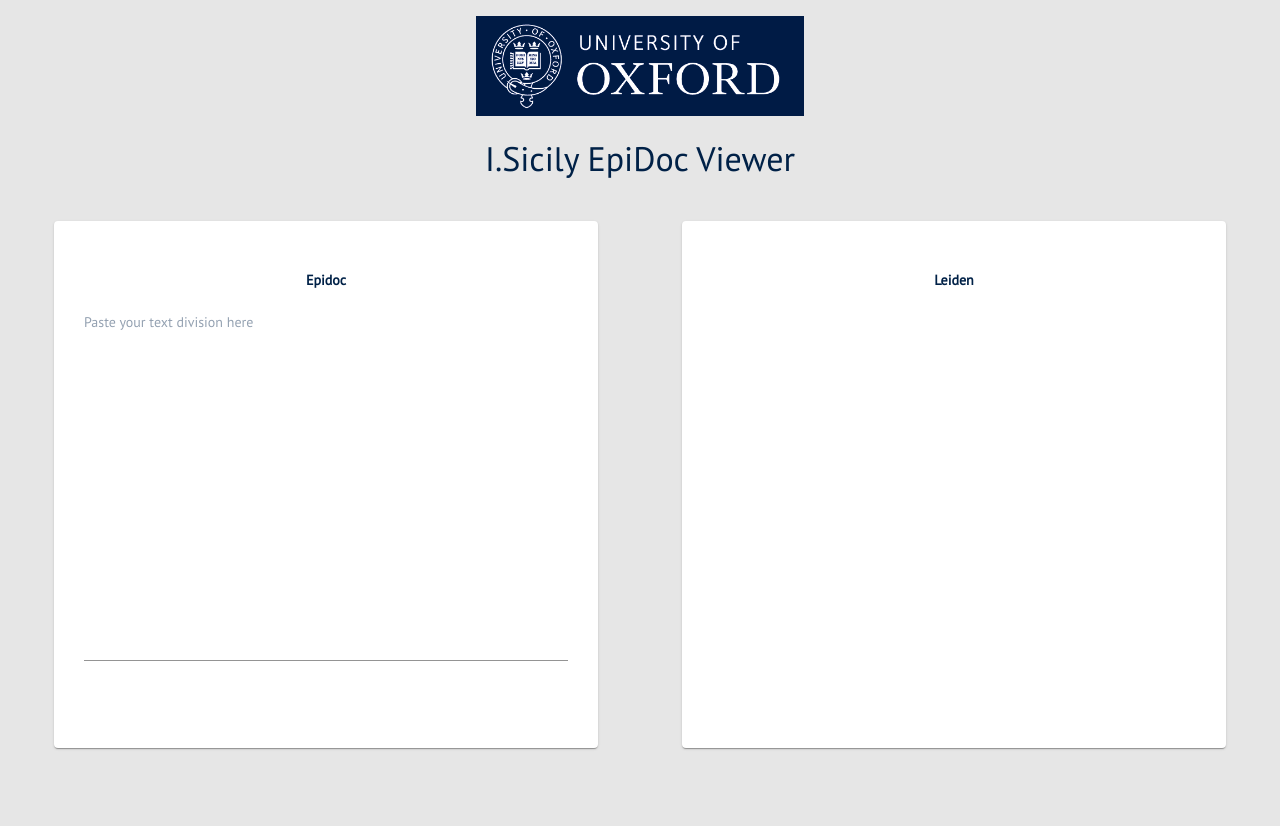
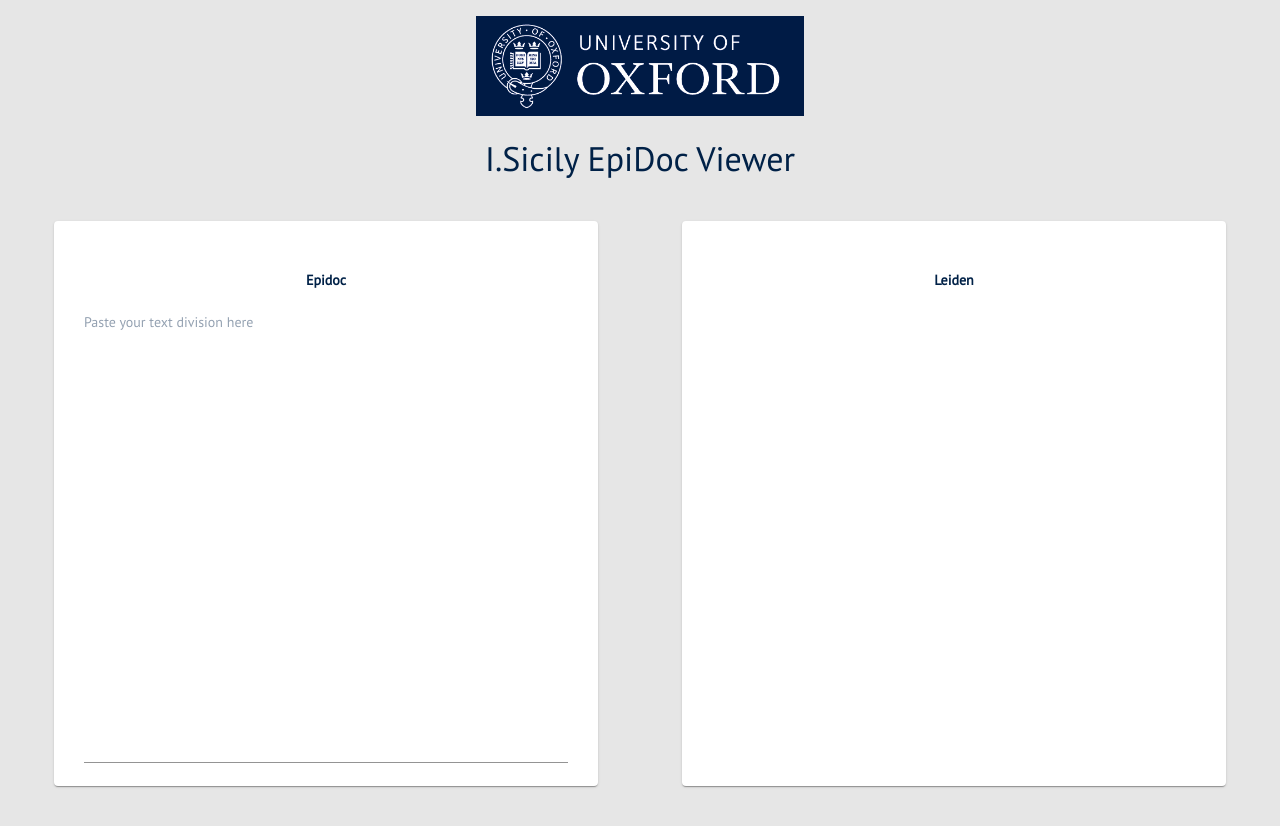
Before and after one commit to ISicily/epidoc-viewer, a React (Create React App) app: page / in a window 1280 px wide. Before the commit the page ends 800 px from the top, so only its background shows below. Built offline with nearby package versions, Linux system fonts and the light colour scheme; no server answers.

Commit message:
add scroll to leiden panel

```diff
--- a/src/App.js
+++ b/src/App.js
@@ -50,13 +50,14 @@
       <Grid container spacing={3}>
         <Grid item xs={6} >
           <Paper>
+          <h4>Epidoc</h4>
           <Box height={'32em'}>
-            <h4>Epidoc</h4>
+
             <TextField
               placeholder={`Paste your text division here`}
               multiline
-              rows={20}
-              rowsMax={20}
+              rows={26}
+              rowsMax={26}
               fullWidth
               value={tei}
               onChange={e => setTei(e.target.value)}
@@ -65,9 +66,10 @@
           </Paper>
         </Grid>
         <Grid item xs={6} >
-          <Paper>
-            <Box height={'32em'} >
-            <h4>Leiden</h4>
+          <Paper >
+          <h4>Leiden</h4>
+            <Box height={'32em'} overflow="auto" >
+
             <LeidenViewer tei={tei}/>
           </Box>
           </Paper>
--- a/src/components/rules.js
+++ b/src/components/rules.js
@@ -5,6 +5,12 @@
         getDescendants(child, accum);
     });
     return accum
+}
+
+const addSingleSpaceSpan = (node) => {
+    const whitespaceElem = document.createElement('span')
+    whitespaceElem.className += ' single-space-holder';
+    node.appendChild(whitespaceElem)
 }
 
 const mergeAdjacentSupplied = (node, tw) => {
@@ -19,9 +25,7 @@
             // text node with just whitespace
             // So, we add another element to keep the one space,
             // and then apply CSS to it later to keep the space character
-            const whitespaceElem = document.createElement('span')
-            whitespaceElem.className += ' single-space-holder';
-            node.appendChild(whitespaceElem)
+            addSingleSpaceSpan(currentNode)
             currentNode = tw.nextNode();
         } else if (currentNode.nodeType === Node.TEXT_NODE && currentNode.nodeValue.trim().length) {
             // if text node and not empty then we are done
```
Also changed, not shown: 1 other file (tests, documents, lock files or other folders).
